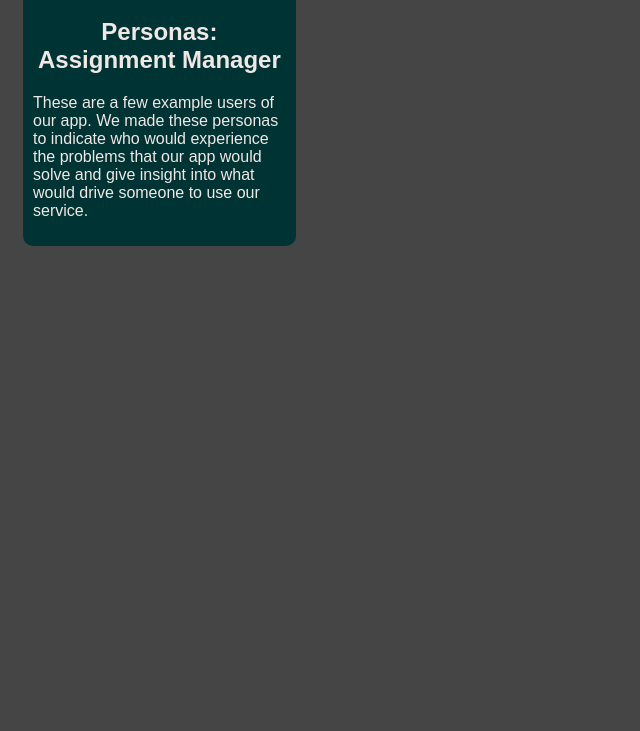
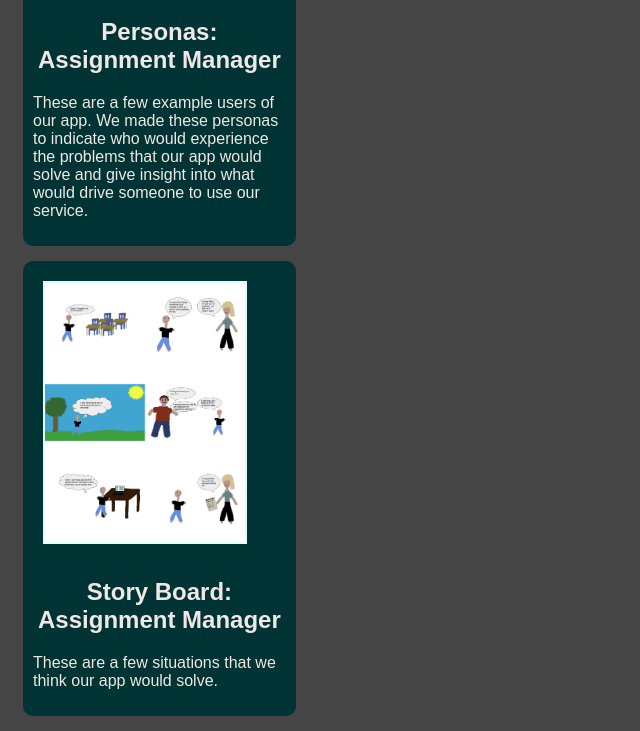
Before and after one commit to JAAydin/CSCE190, a plain HTML site: page index.html in a window 1280 px wide. Shown: the part 1371-2102 px from the top of the page, without its empty margins (0-640 px from the left). Before the commit the page ends 1632 px from the top, so only its background shows below. Drawn offline with Linux system fonts and the light colour scheme.

Commit message:
Add files via upload

```diff
--- a/index.html
+++ b/index.html
@@ -30,5 +30,13 @@
                 <p>These are a few example users of our app. We made these personas to indicate who would experience the problems that our app would solve and give insight into what would drive someone to use our service.</p>
             </section>
         </section>
+
+        <section class="assignment">
+            <a href="files/StoryBoard.pdf"><img src="images/StoryBoard.png"></a>
+            <section class="ass-details">
+                <a href="files/StoryBoard.pdf"><h2>Story Board: Assignment Manager</h2></a>
+                <p>These are a few situations that we think our app would solve.</p>
+            </section>
+        </section>
     </body>
 </html>
```
Also changed, not shown: images/StoryBoard.png (added), 1 other file.
